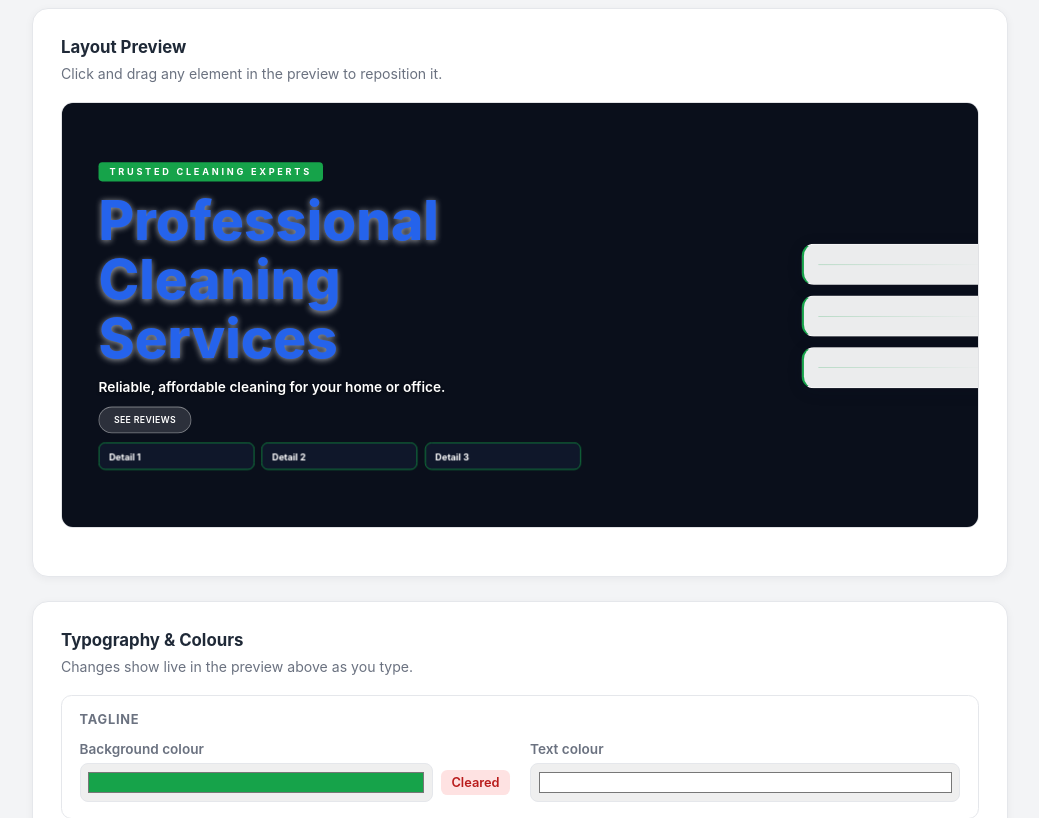
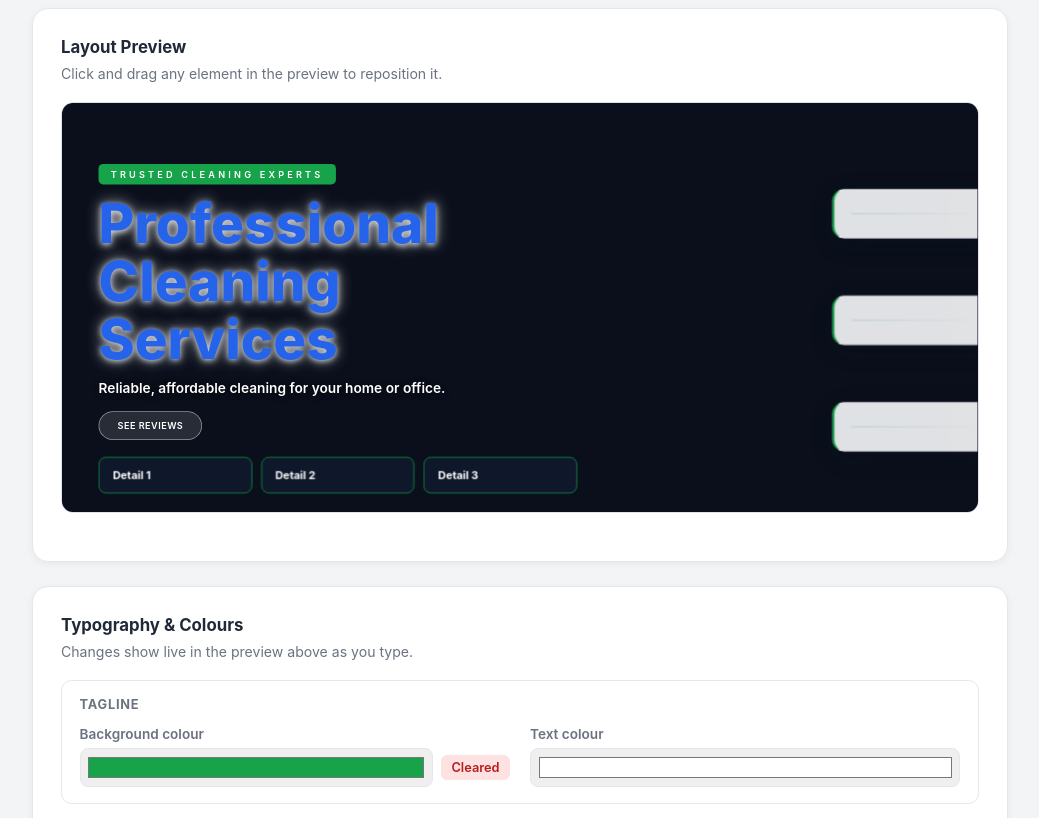
Before and after one commit to sasusavage/Cleaning, a Flask app: template templates/admin/hero_content.html in a window 1280 px wide. Shown: the part 1506-2324 px from the top of the page, without its empty margins (240-1279 px from the left). Run offline with Flask 3, Linux system fonts and the light colour scheme; the template is opened without the code that fills it, so the values that code supplies are empty; some libraries are stand-ins or nearby versions.

Commit message:
Hero admin preview: mirror live hero layout exactly
- Stage uses CSS grid (1.1fr / 0.9fr) with align-items:end — matches live .hero
- Stage height fixed at 540px, padding matches live site (5rem top, 4rem bottom)
- Tagline mirrors .hero__eyebrow: uppercase tracking, green gradient pill, transparent when cleared
- Title font-size 3.8rem, text-shadow matches live
- Stat cards use position:absolute inside visual column (top:20/160/300px) matching live .hero__card positions exactly
- Cards: 220px wide, 1.6rem strong, blur backdrop, green left border
- Badges: larger padding (0.9rem 1.1rem), 0.9rem font — much closer to live
- scaleStage uses fixed 540px height instead of measuring DOM

Co-Authored-By: Claude Sonnet 4.6 <noreply@anthropic.com>

```diff
--- a/templates/admin/hero_content.html
+++ b/templates/admin/hero_content.html
@@ -317,28 +317,30 @@
             overflow: hidden;
             border-radius: 0.75rem;
             border: 1px solid rgba(15,23,42,0.12);
-            height: calc(650px * var(--stage-scale, 1));
+            height: calc(540px * var(--stage-scale, 1));
             margin-bottom: 1.25rem;
         }
 
-        /* ── Stage (hero preview) ── */
+        /* ── Stage (hero preview) — mirrors live .hero exactly ── */
         .stage {
             position: relative;
             width: 1280px;
-            min-height: 560px;
+            height: 540px;
             transform-origin: top left;
             transform: scale(var(--stage-scale, 1));
             border-radius: 0.75rem;
             overflow: hidden;
             background-color: var(--stage-bg-color, #0f172a);
-            display: flex;
-            align-items: stretch;
-            padding: 3.5rem 3rem 3.5rem;
-            gap: 2rem;
+            display: grid;
+            grid-template-columns: minmax(0,1.1fr) minmax(0,0.9fr);
+            gap: 2.5rem;
+            align-items: end;
+            padding: 5rem 3rem 4rem;
             font-family: 'Inter', system-ui, sans-serif;
+            box-sizing: border-box;
         }
 
-        /* background photo layer */
+        /* background photo */
         .stage::before {
             content: "";
             position: absolute;
@@ -354,187 +356,138 @@
             content: "";
             position: absolute;
             inset: 0;
-            background: rgba(0,0,0,var(--stage-overlay,0.45));
+            background: rgba(0,0,0,var(--stage-overlay,0.35));
             z-index: 1;
         }
 
-        /* left: text content */
+        /* left: text content — mirrors .hero__content */
         .stage__content-col {
             position: relative;
             z-index: 2;
-            flex: 1.1;
-            min-width: 0;
-            display: flex;
-            flex-direction: column;
-            gap: 0.75rem;
-            justify-content: center;
+            display: grid;
+            gap: 0.85rem;
+            align-content: end;
         }
 
-        /* right: cards column */
+        /* right: cards — mirrors .hero__visual */
         .stage__visual-col {
             position: relative;
             z-index: 2;
-            flex: 0.9;
-            display: flex;
-            flex-direction: column;
-            gap: 0.85rem;
-            justify-content: center;
-            align-items: flex-end;
+            height: 420px;
         }
 
-        /* draggable wrapper */
+        /* draggable item base */
         .stage__item {
             position: relative;
             user-select: none;
             touch-action: none;
-            border-radius: 0.5rem;
             cursor: grab;
         }
-
-        .stage__item:hover { outline: 2px dashed rgba(148,163,184,0.7); outline-offset: 3px; }
+        .stage__item:hover { outline: 2px dashed rgba(255,255,255,0.5); outline-offset: 2px; }
         .stage__item.is-drag-active {
-            outline: 2px solid rgba(59,130,246,0.8);
-            outline-offset: 3px;
-            box-shadow: 0 8px 24px rgba(15,23,42,0.3);
-            z-index: 20;
+            outline: 2px solid #3b82f6;
+            outline-offset: 2px;
+            z-index: 30;
         }
+        .stage__item:active { cursor: grabbing; }
         .stage__item * { user-select: none; touch-action: none; }
 
-        .stage__drag-handle {
-            position: absolute;
-            top: 0.4rem;
-            left: 0.4rem;
-            display: inline-flex;
-            align-items: center;
-            gap: 0.3rem;
-            padding: 0.2rem 0.5rem;
-            border-radius: 0.4rem;
-            font-size: 0.68rem;
+        /* tagline — mirrors .hero__eyebrow */
+        .stage__tagline {
+            letter-spacing: 0.35em;
+            text-transform: uppercase;
+            font-size: 0.75rem;
+            color: var(--stage-tagline-text, #fff);
+            background: var(--stage-tagline-bg, linear-gradient(135deg,#22c55e,#16a34a));
+            display: inline-block;
+            width: fit-content;
+            padding: 0.35rem 1rem;
+            border-radius: 6px;
             font-weight: 600;
-            letter-spacing: 0.04em;
-            color: #e2e8f0;
-            background: rgba(15,23,42,0.85);
-            border: 1px solid rgba(148,163,184,0.4);
-            cursor: grab;
-            z-index: 8;
-            opacity: 0;
-            transition: opacity 0.15s;
-            pointer-events: auto;
-            white-space: nowrap;
-        }
-        .stage__item:hover .stage__drag-handle,
-        .stage__item.is-drag-active .stage__drag-handle { opacity: 1; }
-        .stage__drag-handle:active { cursor: grabbing; }
-
-        /* tagline pill */
-        .stage__tagline {
-            display: inline-block;
-            padding: 0.3rem 0.9rem;
-            border-radius: 5px;
-            font-size: 0.75rem;
-            letter-spacing: 0.3em;
-            text-transform: uppercase;
-            font-weight: 700;
-            background: #16a34a;
-            color: #fff;
             line-height: 1.3;
         }
 
-        /* title */
+        /* title — mirrors .hero__title */
         .stage__title {
             margin: 0;
             color: #2563eb;
-            font-size: 3rem;
-            line-height: 1.08;
+            font-size: 3.8rem;
+            line-height: 1.05;
             font-weight: 800;
-            text-shadow: 0 2px 8px rgba(255,255,255,0.6);
+            text-shadow: 0 2px 8px rgba(255,255,255,0.8), 0 0 20px rgba(255,255,255,0.6);
             overflow-wrap: anywhere;
         }
 
-        /* subtitle */
+        /* subtitle — mirrors .hero__subtitle */
         .stage__subtitle {
             margin: 0;
             color: #fff;
-            font-size: 0.95rem;
+            font-size: 1rem;
             font-weight: 600;
             line-height: 1.5;
-            text-shadow: 0 1px 4px rgba(0,0,0,0.6);
-            max-width: 500px;
+            text-shadow: 0 2px 8px rgba(0,0,0,0.7);
+            max-width: 520px;
             overflow-wrap: anywhere;
         }
 
         /* CTA ghost button */
-        .stage__cta-ghost { display: inline-flex; }
+        .stage__cta-ghost { display: inline-flex; margin-top: 0.25rem; }
         .stage__cta-btn {
             display: inline-flex;
             align-items: center;
-            padding: 0.6rem 1.2rem;
+            padding: 0.65rem 1.5rem;
             border-radius: 999px;
             font-weight: 600;
-            letter-spacing: 0.04em;
+            letter-spacing: 0.05em;
             text-transform: uppercase;
-            font-size: 0.72rem;
-            border: 1px solid rgba(255,255,255,0.4);
-            background: rgba(255,255,255,0.14);
+            font-size: 0.75rem;
+            border: 1.5px solid rgba(255,255,255,0.5);
+            background: rgba(255,255,255,0.12);
             color: #fff;
         }
 
-        /* detail badges row */
+        /* detail badges — mirrors .hero__meta + .hero__meta-item */
         .stage__meta {
             display: grid;
             grid-template-columns: repeat(3, minmax(0,1fr));
-            gap: 0.6rem;
+            gap: 0.75rem;
+            margin-top: 0.5rem;
+        }
+        .stage__meta-item {
+            color: #fff;
+            background: var(--hero-meta-bg, rgba(0,0,0,0.5));
+            border: 1px solid var(--hero-meta-border, rgba(22,163,74,0.4));
+            border-radius: 10px;
+            padding: 0.9rem 1.1rem;
+            font-size: 0.9rem;
+            font-weight: 700;
+            backdrop-filter: blur(12px);
         }
 
-        .stage__meta-item {
-            color: #fff;
-            background: rgba(15,23,42,0.82);
-            border: 1px solid rgba(22,163,74,0.45);
-            border-radius: 0.55rem;
-            padding: 0.6rem 0.8rem;
-            font-size: 0.75rem;
-            font-weight: 700;
-            display: flex;
-            align-items: center;
-            gap: 0.35rem;
-            flex-wrap: wrap;
-            backdrop-filter: blur(8px);
+        /* stat cards — mirrors .hero__card with absolute positioning */
+        .stage__item--card {
+            position: absolute;
+            width: 220px;
+            border-radius: 16px;
+            background: rgba(255,255,255,0.88);
+            border: 1px solid rgba(255,255,255,0.95);
+            border-left: 3px solid #16a34a;
+            color: #475569;
+            padding: 1.2rem 1.4rem;
+            box-shadow: 0 8px 32px rgba(15,23,42,0.18);
+            backdrop-filter: saturate(200%) blur(20px);
+            font-size: 0.78rem;
+            line-height: 1.5;
+            overflow-wrap: anywhere;
+            right: 0;
         }
-
-        .stage__meta-pct {
-            font-weight: 900;
-            font-size: 1.25rem;
-            color: #4ade80;
-            letter-spacing: -0.02em;
-            line-height: 1;
-        }
-
-        /* stat cards */
-        .stage__item--card {
-            position: relative;
-            width: 260px;
-            border-radius: 16px;
-            background: rgba(255,255,255,0.92);
-            border: 1px solid rgba(255,255,255,0.9);
-            border-left: 3px solid #16a34a;
-            color: #334155;
-            padding: 1rem 1.2rem;
-            box-shadow: 0 4px 20px rgba(15,23,42,0.15);
-            font-size: 0.78rem;
-            line-height: 1.45;
-            overflow-wrap: anywhere;
-            word-break: break-word;
-        }
-
-        .stage__item--card .stage__drag-handle {
-            color: #1e293b;
-            background: rgba(255,255,255,0.9);
-            border-color: rgba(15,23,42,0.15);
-        }
+        .stage__item--card1 { top: 20px;  z-index: 3; }
+        .stage__item--card2 { top: 160px; z-index: 2; }
+        .stage__item--card3 { top: 300px; z-index: 1; }
 
         .stage__item--card strong {
             display: block;
-            font-size: 1.4rem;
+            font-size: 1.6rem;
             font-weight: 800;
             letter-spacing: -0.02em;
             color: #15803d;
@@ -543,7 +496,7 @@
         }
 
         .stage__card-line {
-            margin: 0.6rem 0;
+            margin: 0.75rem 0;
             display: block;
             width: 100%;
             height: 1px;
@@ -1157,12 +1110,12 @@
 
     const DESIGN_W = 1280;
 
+    const STAGE_H = 540;
     function scaleStage() {
         const avail = stageWrap.parentElement ? stageWrap.parentElement.clientWidth : stageWrap.clientWidth;
         const scale = Math.min(1, avail / DESIGN_W);
-        const h = stage.offsetHeight || 650;
         stageWrap.style.setProperty('--stage-scale', scale);
-        stageWrap.style.height = `${Math.round(h * scale)}px`;
+        stageWrap.style.height = `${Math.round(STAGE_H * scale)}px`;
         stage.style.transform = `scale(${scale})`;
     }
 
@@ -1258,7 +1211,9 @@
 
         if (tagline) {
             const bg = get('tagline_bg_color'); // hidden input — may be '' (cleared)
-            if (bg) tagline.style.background = bg.value || 'transparent';
+            const bgVal = bg ? (bg.value || 'transparent') : 'transparent';
+            tagline.style.background = bgVal;
+            tagline.style.padding = bgVal === 'transparent' ? '0' : '';
             const tc = get('tagline_text_color'); if (tc) tagline.style.color = tc.value;
         }
         if (title) {
```
